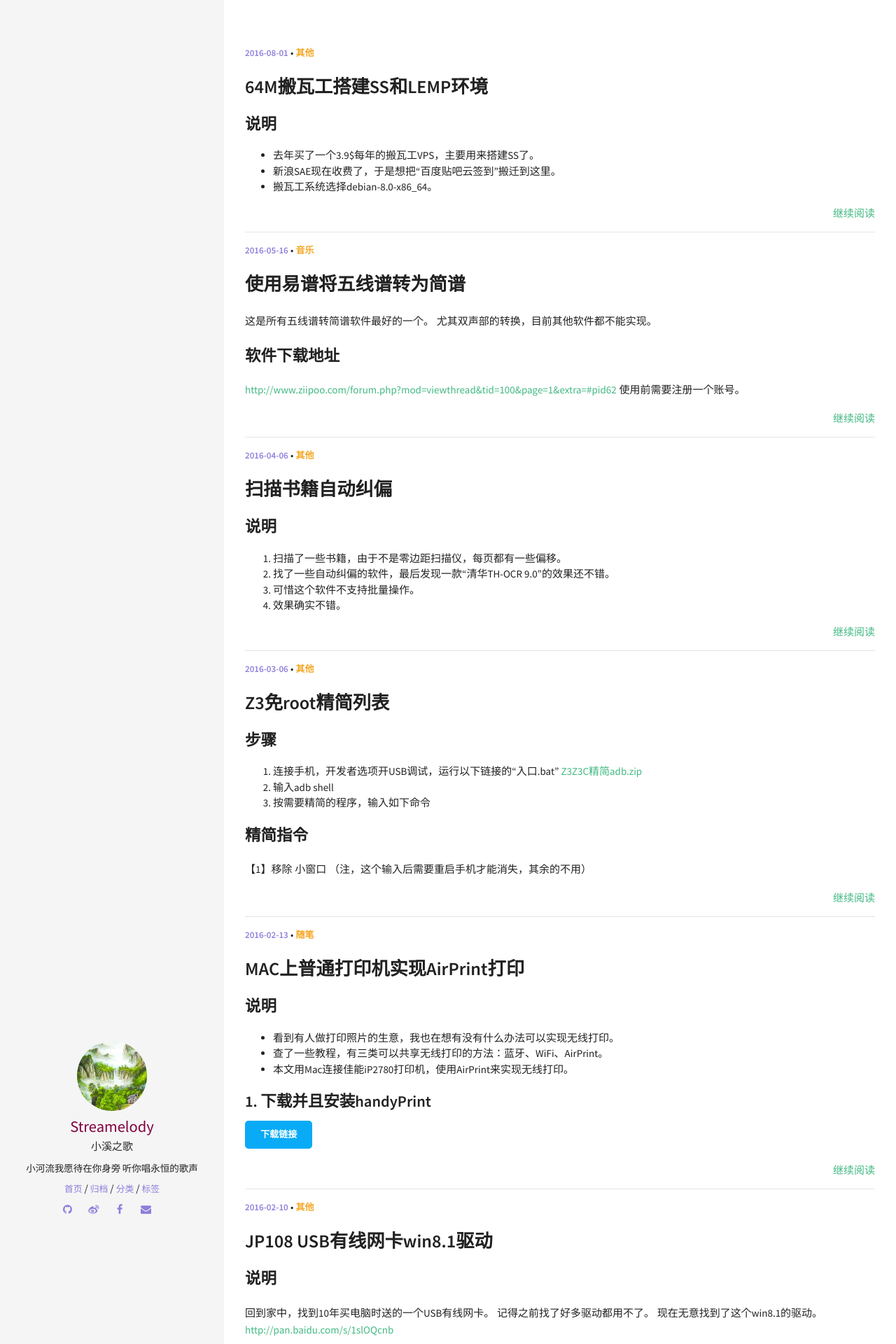
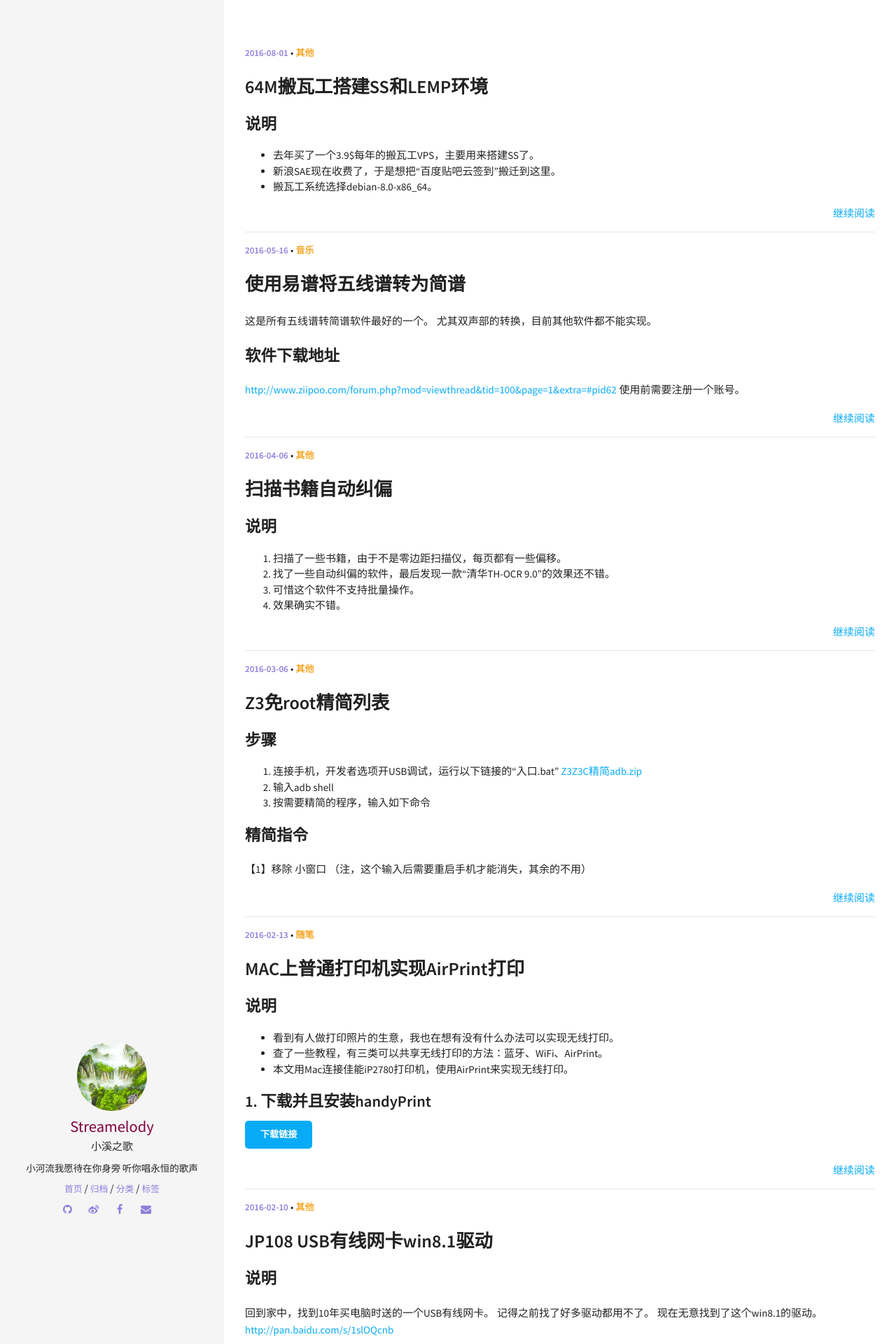
Before and after one commit to yaxauw/streamelody.github.io, a Jekyll site: the page built from index.html, in a window 1280 px wide. Shown: the top 1920 px of the page at 70% size. Built offline with Jekyll 4.4.1, drawn with Linux system fonts in a browser that asks for light colours; the list of posts is cut into pages by our own code.

Commit message:
commitString

```diff
--- a/_sass/components/_typography.scss
+++ b/_sass/components/_typography.scss
@@ -22,10 +22,12 @@
 
 blockquote {
   display: block;
-	position: relative;
+  position: relative;
   padding-left: 20px;
   font-style: italic;
-  border-left: 5px solid $secondary;
+  margin-left: 5px;
+  border-left: 5px solid $primary;
+  background: $background-color;
 }
 
 //
@@ -34,10 +36,10 @@
 
 a {
    text-decoration: none;
-   color: $primary;
+   color: $info;
    &:hover,
    &:focus {
-     color: lighten($primary, 14%);
+     color: lighten($info, 14%);
      text-decoration: none;
    }
 }
```
